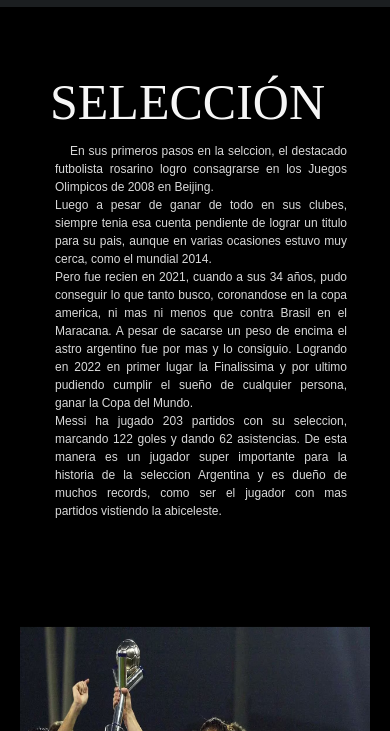
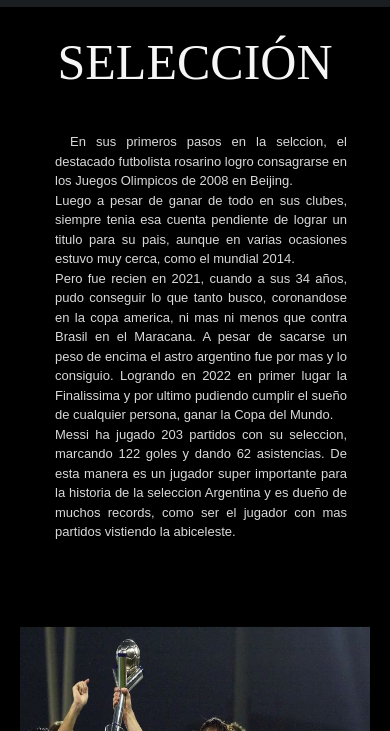
Before and after one commit to santiimun/PreEntrega2-Munoz, a website: page pages/seleccion.html in a window 390 px wide. Shown: the part 113-844 px from the top of the page. Drawn offline with nearby package versions, Linux system fonts and the light colour scheme.

Commit message:
full respon

```diff
--- a/sass/layout/_main-seleccion.scss
+++ b/sass/layout/_main-seleccion.scss
@@ -8,18 +8,18 @@
             h1{
                 @include h1;
                 text-align: center;
-                padding-right: 2.8125rem;
-                padding-top: 3.125rem;
+                justify-content: center;
+                margin-right: 120px
+
             }
             p{
                 @include p;
                 text-align: center;
                 text-indent: .9375rem;
                 width: 80%;
-                height: 28.75rem;
-                margin: 3.125rem;
-                align-items: center;
-                padding: 2.1875rem;
+                height: 80%;
+                text-align: center;
+                justify-content: center;
             }
         }
     }
--- a/sass/layout/_mediaQuerry/_media1024.scss
+++ b/sass/layout/_mediaQuerry/_media1024.scss
@@ -58,6 +58,7 @@
             div{
                 h1{
                     font-size: 5rem;
+                    padding-left: 60px;
                 }
                 p{
                     font-size: 20px;
--- a/sass/layout/_mediaQuerry/_media1440.scss
+++ b/sass/layout/_mediaQuerry/_media1440.scss
@@ -88,7 +88,7 @@
             height: 500px;
             div{
                 h1{
-                    padding-left: 30px;
+                    padding-left: 120px;
                 }
                 p{
                     font-size: 22px;
--- a/sass/layout/_mediaQuerry/_media387.scss
+++ b/sass/layout/_mediaQuerry/_media387.scss
@@ -1,4 +1,4 @@
-@media(max-width:24.1875rem){
+@media(max-width:387px){
     footer{
         ul{
             margin: -5px;
@@ -63,13 +63,14 @@
             div{
                 h1{
                     font-size: 40px;
-                    margin-left: 35px;
+                    margin: 5px;
+                    margin-left: 10px;
                 }
                 p{
                     font-size: 11px;
                     margin-left: 40px;
                     padding: 20px;
-                    margin-top: -15px;
+                    margin-top: 5px;
                 }
             }
         }
--- a/sass/layout/_mediaQuerry/_media452.scss
+++ b/sass/layout/_mediaQuerry/_media452.scss
@@ -118,10 +118,10 @@
                     margin: 15px;
                 }
                 p{
-                    font-size: 12px;
+                    font-size: 13px;
                     margin-left: 45px;
                     padding: 10px;
-                    margin-top: -15px;
+                    margin-top: 30px;
                     text-align: justify;
                 }
             }
--- a/sass/layout/_mediaQuerry/_media620.scss
+++ b/sass/layout/_mediaQuerry/_media620.scss
@@ -68,6 +68,7 @@
                 h1{
                     font-size: 60px;
                     margin: 15px;
+                    padding-left: 0px;
                 }
                 p{
                     font-size: 16px;
--- a/sass/style.scss
+++ b/sass/style.scss
@@ -4,6 +4,11 @@
 @import "./base/reset";
 @import "./base/header";
 @import "./base/footer";
+
+@import "./layout/main-index";
+@import "./layout/main-biografia";
+@import "./layout/main-carrera";
+@import "./layout/main-galeria";
 @import "./layout/_mediaQuerry/media2732";
 @import "./layout/_mediaQuerry/media2525";
 @import "./layout/_mediaQuerry/media2320";
@@ -12,11 +17,7 @@
 @import "./layout/_mediaQuerry/media1920";
 @import "./layout/_mediaQuerry/media1822";
 @import "./layout/_mediaQuerry/media1660";
-@import "./layout/main-index";
-@import "./layout/main-biografia";
-@import "./layout/main-carrera";
 @import "./layout/main-seleccion";
-@import "./layout/main-galeria";
 @import "./layout/_mediaQuerry/media1440";
 @import "./layout/_mediaQuerry/media1281";
 @import "./layout/_mediaQuerry/media1140";
```
Also changed, not shown: css/style.css.
